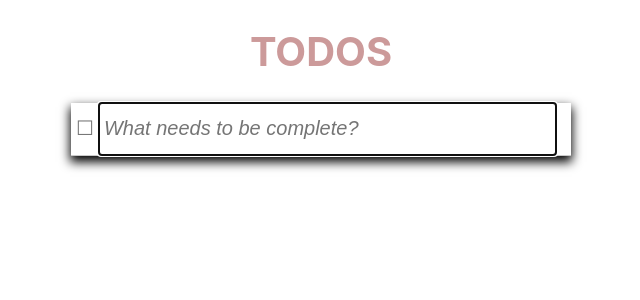
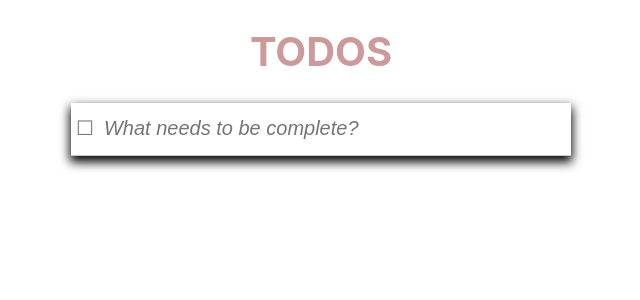
Before and after one commit to t1ooo/todo_react, a React (Create React App) app: page / in a window 1280 px wide. Shown: the top 300 px of the page, without its empty margins (319-959 px from the left). Built offline with nearby package versions, Linux system fonts and the light colour scheme.

Commit message:
update css

```diff
--- a/src/App.css
+++ b/src/App.css
@@ -44,10 +44,13 @@ button {
   height: var(--item-height);
   border: none;
   font-size: inherit;
-  font-style: italic;
   #margin-left: 5px;
   padding-left: 5px;
   color: var(--gray-color);
+  outline: none; /* remove autofocus border*/
+}
+.TodoHeader .add-new-task::placeholder {
+  font-style: italic;
 }
 .TodoHeader .toggle-all {
   display: none;
@@ -124,6 +127,10 @@ button {
   #vertical-align: middle;
   color: var(--black-color);
 }
+.TaskItem[data-status="completed"] .text {
+  text-decoration: line-through;
+  opacity: 0.4;
+}
 
 .TaskItem .edit {
   #vertical-align: -40%;
@@ -141,6 +148,7 @@ button {
   #line-height: var(--item-height);
   #vertical-align: middle;
   color: var(--black-color);
+  outline: none; /* remove autofocus border*/
 }
 .TaskItem .remove {
   #vertical-align: -moz-middle-with-baseline;
@@ -159,9 +167,6 @@ button {
 }
 .TaskItem .remove::after {
   content: '×';
-}
-.TaskItem[data-status="completed"] .text {
-  text-decoration: line-through;
 }
 
 .TodoFooter {
```
